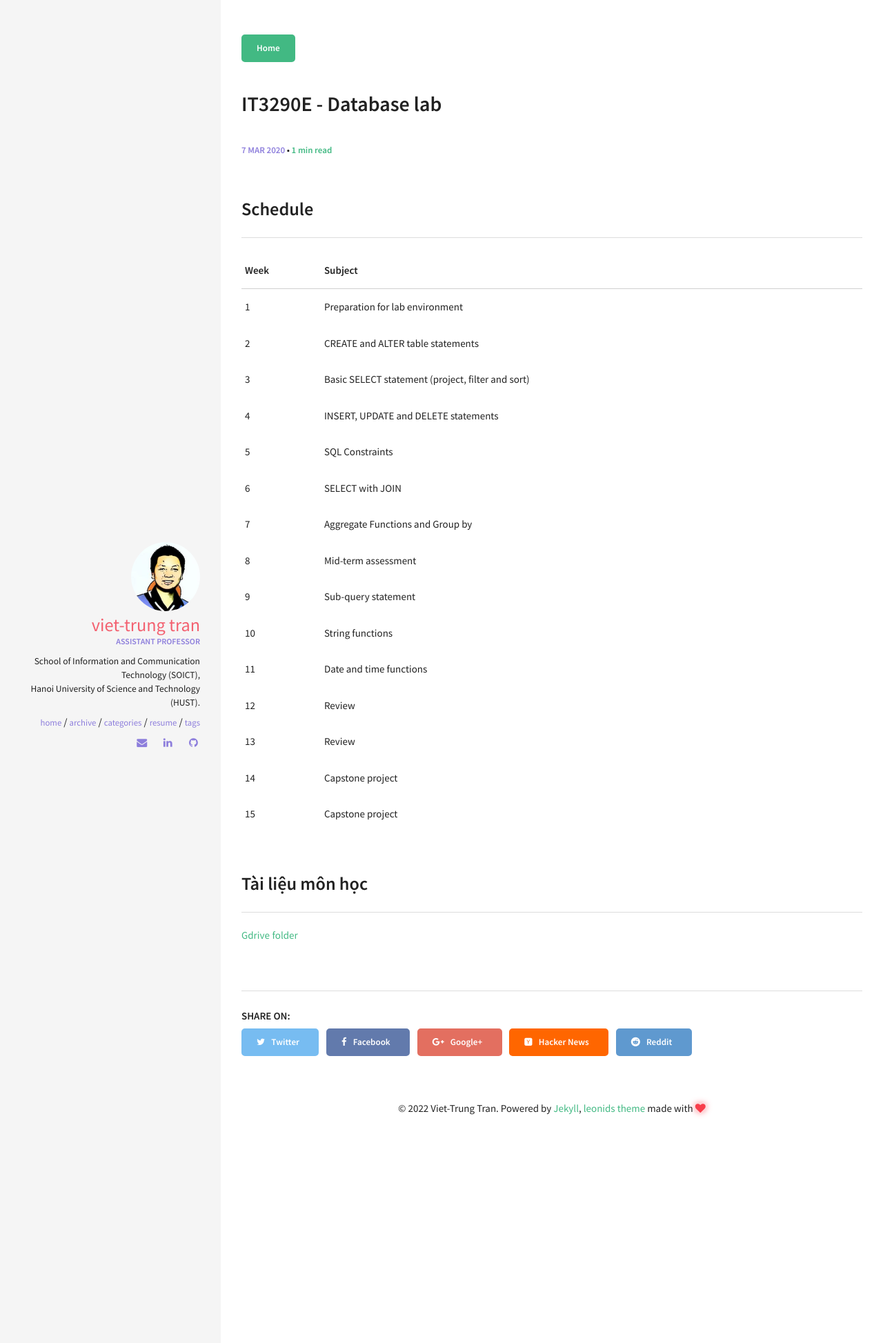
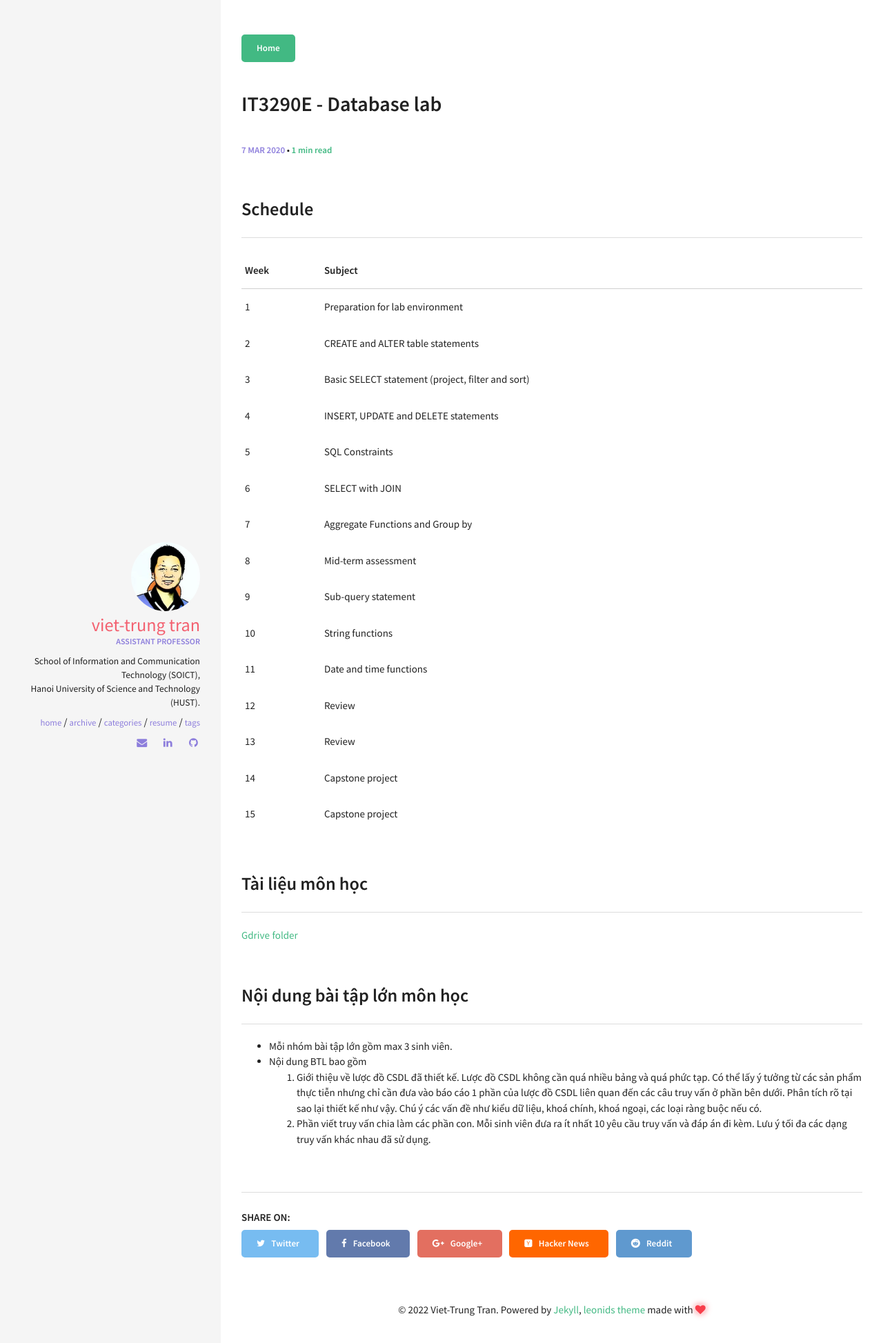
Before and after one commit to trungtv/trungtv.github.io, a Jekyll site: the page built from _posts/2020-03-07-IT3290E-Database-Lab.md, in a window 1280 px wide. Shown: the top 1947 px of the page at 69% size. Built offline with Jekyll 4.4.1, drawn with Linux system fonts in a browser that asks for light colours.

Commit message:
Update 2020-03-07-IT3290E-Database-Lab.md

```diff
--- a/_posts/2020-03-07-IT3290E-Database-Lab.md
+++ b/_posts/2020-03-07-IT3290E-Database-Lab.md
@@ -28,3 +28,8 @@ share: true
 
 ## Tài liệu môn học
 [Gdrive folder](https://drive.google.com/drive/folders/0B8a305L6HNbwblZCQjNuLUxaNjg?usp=sharing)
+## Nội dung bài tập lớn môn học
+* Mỗi nhóm bài tập lớn gồm max 3 sinh viên.
+* Nội dung BTL bao gồm
+	1. Giới thiệu về lược đồ CSDL đã thiết kế. Lược đồ CSDL không cần quá nhiều bảng và quá phức tạp. Có thể lấy ý tưởng từ các sản phẩm thực tiễn nhưng chỉ cần đưa vào báo cáo 1 phần của lược đồ CSDL liên quan đến các câu truy vấn ở phần bên dưới. Phân tích rõ tại sao lại thiết kế như vậy. Chú ý các vấn đề như kiểu dữ liệu, khoá chính, khoá ngoại, các loại ràng buộc nếu có.
+    2. Phần viết truy vấn chia làm các phần con. Mỗi sinh viên đưa ra ít nhất 10 yêu cầu truy vấn và đáp án đi kèm. Lưu ý tối đa các dạng truy vấn khác nhau đã sử dụng.
```
